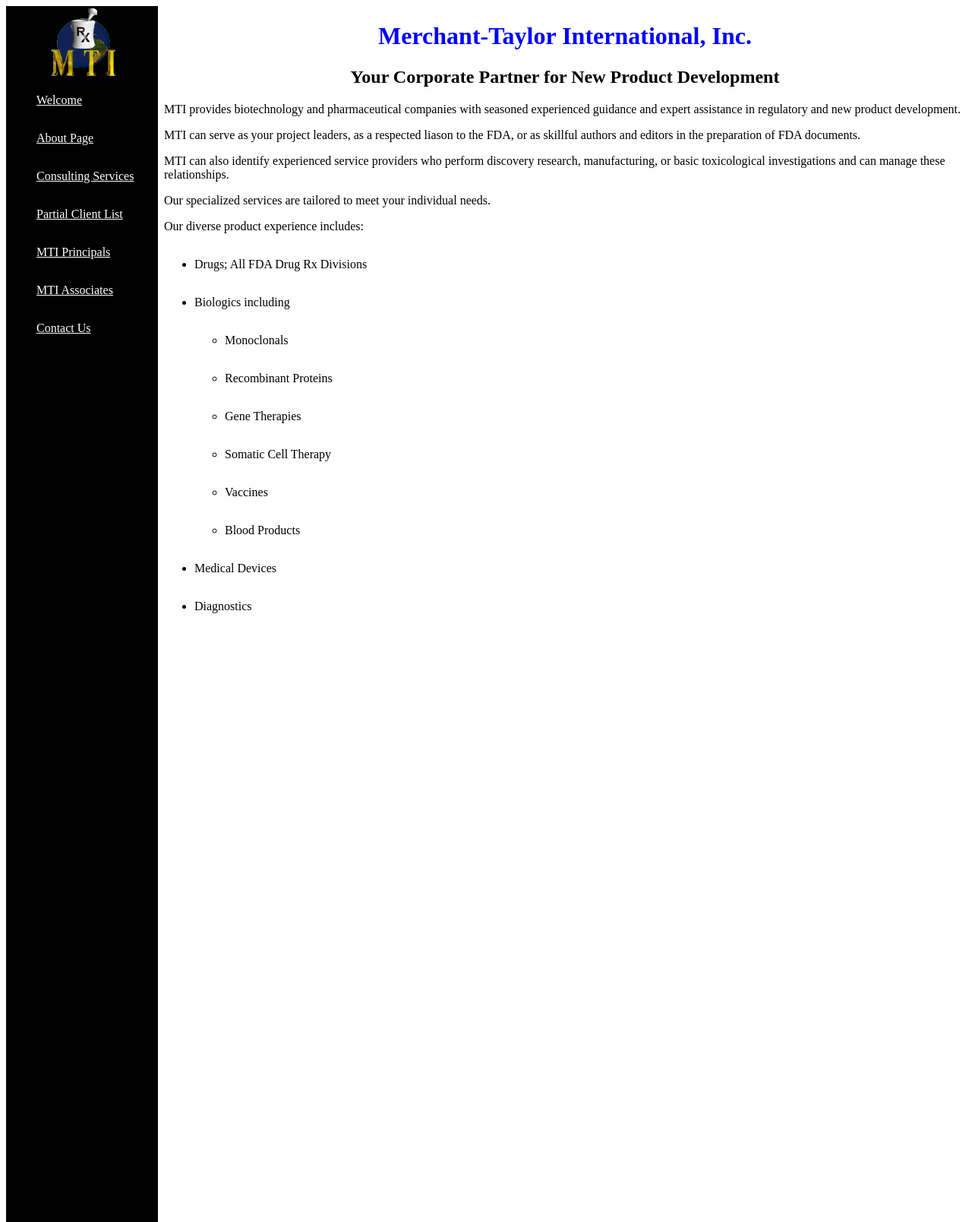
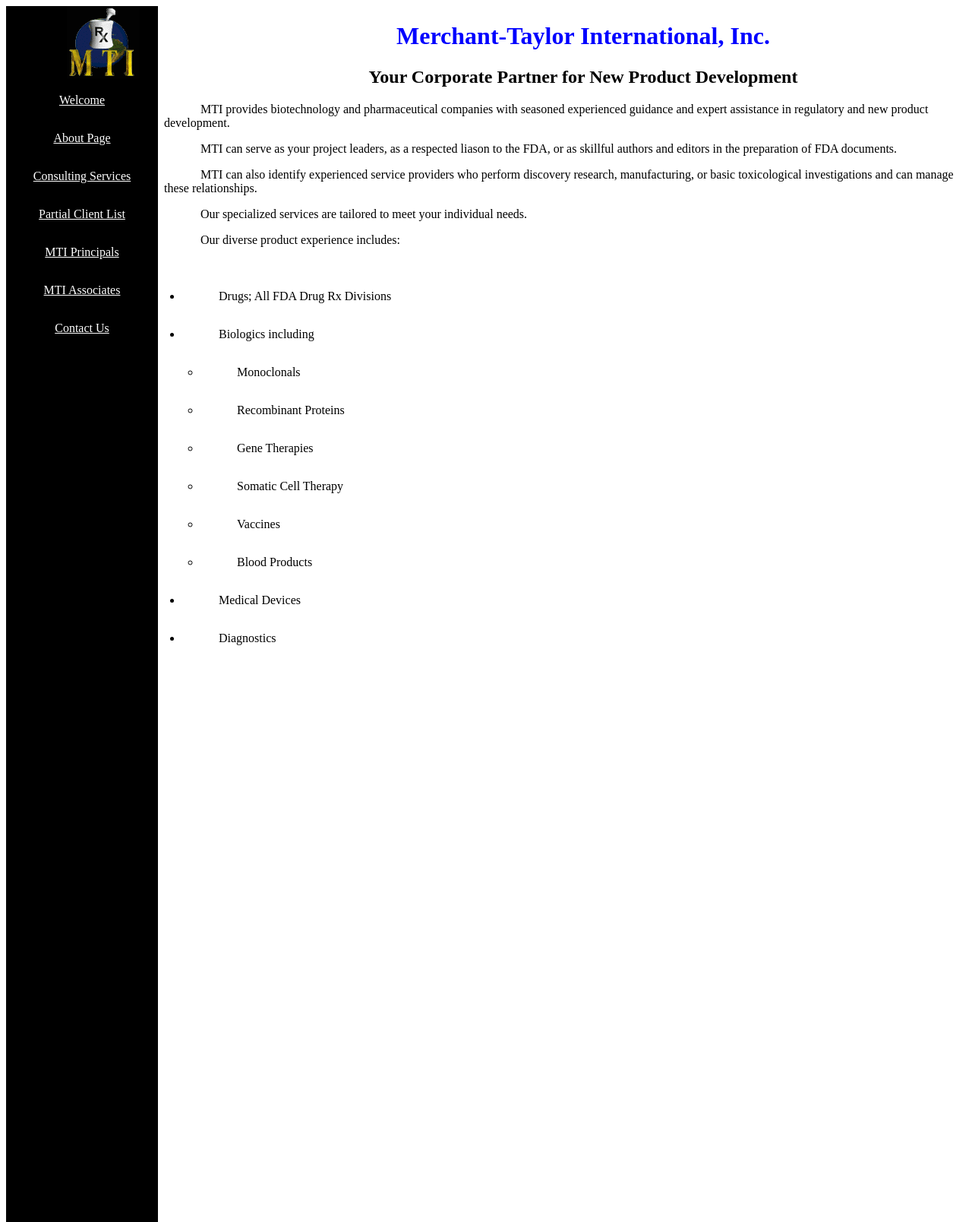
Before and after one commit to btrabaudo/merch-taylor, a PHP site: page /internal-pages/about.php in a window 1280 px wide. Shown: the whole page at 76% size. Run offline with PHP 8.4, Linux system fonts and the light colour scheme.

Commit message:
removed assoc. and styled

```diff
--- a/css/style.css
+++ b/css/style.css
@@ -1,3 +1,21 @@
+
+.list {
+    list-style-type: circle;
+    display: inline-block;
+    margin: 1.5em;
+    padding: 0;
+
+}
+
+.sublist {
+    list-style-type: circle;
+    display: inline-block;
+    position: relative;
+    left: 1.5em;
+    padding: 0;
+
+}
+
 
 .container {
     display: inline-block;
@@ -15,34 +33,28 @@
     width: 200px;
     display: inline-block;
     padding: 0;
+    text-align: center;
 
 
 }
 
-.container2{
+.container2 {
     height: 0;
     text-align: left;
     margin-left: 13em;
     float: left;
+    text-indent: 3rem;
 
 }
+
 
 .container3 {
     height: 0;
     text-align: center;
     margin-left: 13em;
-
 }
 
-.list {
-    list-style-type: circle;
-    display: inline-block;
-    margin: 0;
-    padding: 0;
 
-
-
-}
 
 
 .img {
@@ -62,6 +74,7 @@
 ul {
 
     text-align: inherit;
+    padding: 0;
 
 }
 
--- a/internal-pages/about.php
+++ b/internal-pages/about.php
@@ -29,11 +29,11 @@
 
         <p>Our diverse product experience includes:</p>
 
-        <div class="list">
+        <div class= "list">
             <ul>
                 <li>Drugs; All FDA Drug Rx Divisions</li>
                 <li>Biologics including</li>
-                    <ul>
+                    <ul class="sublist">
                         <li>Monoclonals</li>
                         <li>Recombinant Proteins</li>
                         <li>Gene Therapies</li>
--- a/internal-pages/associates.php
+++ b/internal-pages/associates.php
@@ -20,13 +20,9 @@
 
     <p><img src="../images/tolbert.jpg"> <strong>William R. Tolbert, Ph.D., Senior Associate</strong>, with advanced degrees in Biophysics from the University of Wisconsin, has over 25 years of experience with 10 years as Vice President at Invitron, Centocor and Advanced Tissue Sciences, providing leadership over Technology, Quality Assurance, Quality Control, Validation and Clinical Production Departments. Dr. Tolbert's expertise is in product/process development and cGMP manufacturing of biopharmaceutical cell-based products: including rDNA proteins, monoclonal antibodies and cell/gene therapy modalities. He is an inventor on 26 patents and author of over 80 publications. He has been a Senior Associate with Merchant-Taylor International since 1996. In his consulting career, Dr. Tolbert has developed significant expertise in facility design and optimization to support incorporation of regulatory requirements. In that regard, he has presented novel facility plans to the FDA Division of Manufacturing and Product Quality in the Center of Biological Evaluation and Research on numerous occasions.<a href="../curriculum-vitae/TolbertCV.pdf">Curriculum Vitae</a></p>
 
-    <p><strong>Aron Stein, Ph.D., Senior Associate   Aron Stein, Ph.D.</strong>, with advanced degrees in Toxicology from Texas A&M University, was formerly Vice President of Regulatory Affairs and Quality Assurance at Isis Pharmaceuticals, Vice President of Regulatory and Medical Affairs for Abbott Laboratories, Vice President of Regulatory and Quality Affairs at Sequus Pharmaceuticals, Director of Drug Regulatory Affairs for Pfizer, Inc. Dr. Stein started his career at DuPont Pharmaceuticals (now BMS) as a Study Director conducting GLP toxicology studies in support of IND development programs. He has over 18 years of experience providing regulatory leadership for multiple NDAs in both large and small organizations.</p>
 
     <p><img src="../images/reno.jpg"> <strong>Frederick E. Reno, Ph.D., Senior Associate</strong>   Dr. Reno is an internationally renowned toxicologist providing expertise in the areas of preclinical aspects of drug development, strategies for product safety evaluation, and liaison with regulatory agencies. With over 35 years experience, including 20 years with Hazelton Laboratories, Dr. Reno's experience includes organizing and directing safety evaluation programs and interfacing with contract laboratories, providing scientific opinions on toxicology aspects of potential candidate compounds for licensing, and preparation of preclinical summaries for U.S. (IND and NDA) and foreign pharmaceutical submissions to regulatory agencies. His clients include both domestic and foreign companies, and he has authored numerous publications and papers.<a href="../curriculum-vitae/RenoCV.pdf">Curriculum Vitae</a></p>
 
-    <p><img src="../images/christiansen.jpg"> <strong>Gary Christiansen, Ph.D., Senior Associate </strong>   With advanced degrees in organic chemistry from the University of California, Los Angeles, Dr. Christiansen has over 30 years of experience with 11 years of directorship positions with Hybritech Incorporated as Director of Process Development, Director of Therapeutic Process Development, Director of Therapeutics Quality Control/Quality Assurance, and Director of Corporate Validations. In his consulting career, Dr. Christiansen's expertise is in validation and compliance programs for biotechnology, drug and device manufacturing, and gene therapy research. His clients have included international and domestic companies ranging from small start-up companies to major pharmaceutical and device companies. He has prepared and presented numerous professional training programs on topics such as validation, compliance, QA/QC, GLPs and GMPs. He has published several articles and is a contributing author for several books. </p>
-
-    <p><img src="../images/callahan.jpg"> <strong>Janice D. Callahan, Ph.D., Senior Associate</strong>   A Ph.D. statistician from Johns Hopkins University, Dr. Callahan has been a statistical consultant since 1969. In 1982 she formed Callahan Associates, Inc. (CAI) to provide a wide range of statistical services. Her experience covers clinical trials, quality control, environmental impact studies, econometric modeling and artificial intelligence. She is expert in ANOVAs, linear and non-linear regression, categorical data analyses, discriminate analysis and CART, and time series analyses. Dr. Callahan offers consulting to over 25 biotech companies and regulatory support with the FDA for product approval. She has participated in the design, analysis and submittal of numerous successful 510Ks, IDEs, PMAs, and NDAs. She also works with assay development teams in developing statistical methods for qualifying and validating assays. CAI licenses SAS and owns BMDP. <a href="../curriculum-vitae/CallahanCV.pdf">Curriculum Vitae</a> </p>
 
     <p><img src="../images/mccormack.jpg"> <strong>Jim McCormack, Ph.D., Associate </strong>   With advanced degrees from Boston University and the Massachusetts Institute of Technology, has over 20 years of research experience. Prior to joining Merchant-Taylor International, Inc. as an Associate in 2000, Dr. McCormack was Scientific Director and Consultant to The Paik-Inje Memorial Institute, focusing on immune responses in transplantation, and a research scientist for Chiron Technologies Center for Gene Therapy characterizing immune responses associated with retroviral vector gene therapy. In his consulting career, Dr. McCormack applied his expertise in immunology, molecular biology, gene therapy, and animal modeling and his experience with immunotherapy, autoimmunity, and inflammatory diseases to assist biotechnology companies with a variety of services ranging from basic research to regulatory filings. He currently has three patents pending and has authored 25 publications. <a href="../curriculum-vitae/McCormackCV.pdf">Curriculum Vitae</a>  </p>
 
--- a/internal-pages/consulting.php
+++ b/internal-pages/consulting.php
@@ -45,7 +45,7 @@
             <li>cGMP Training</li>
             <li>Validation Services</li>
             <li>QC Advisory Support</li>
-                <ul>
+                <ul class="sublist">
                     <li>Product Testing</li>
                     <li>Stability Programs</li>
                     <li>Assay Development/Validation</li>
```
